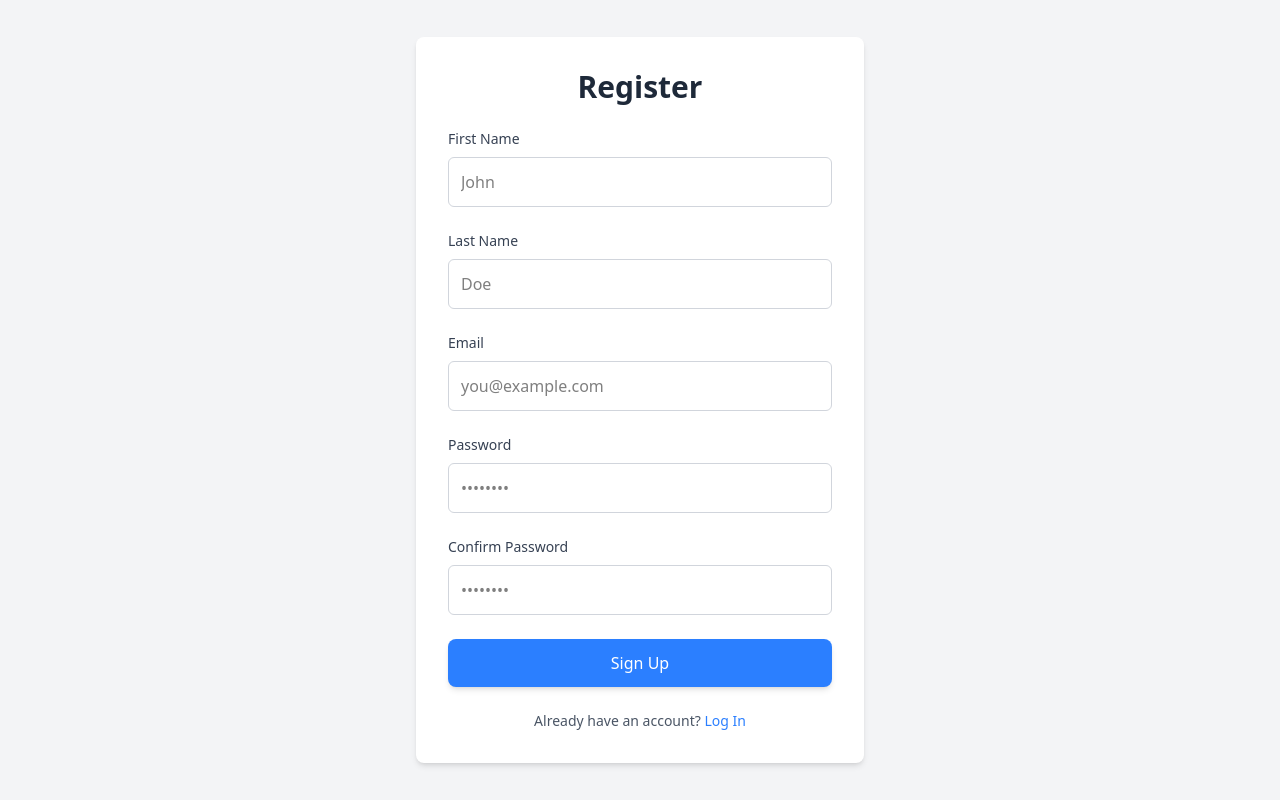
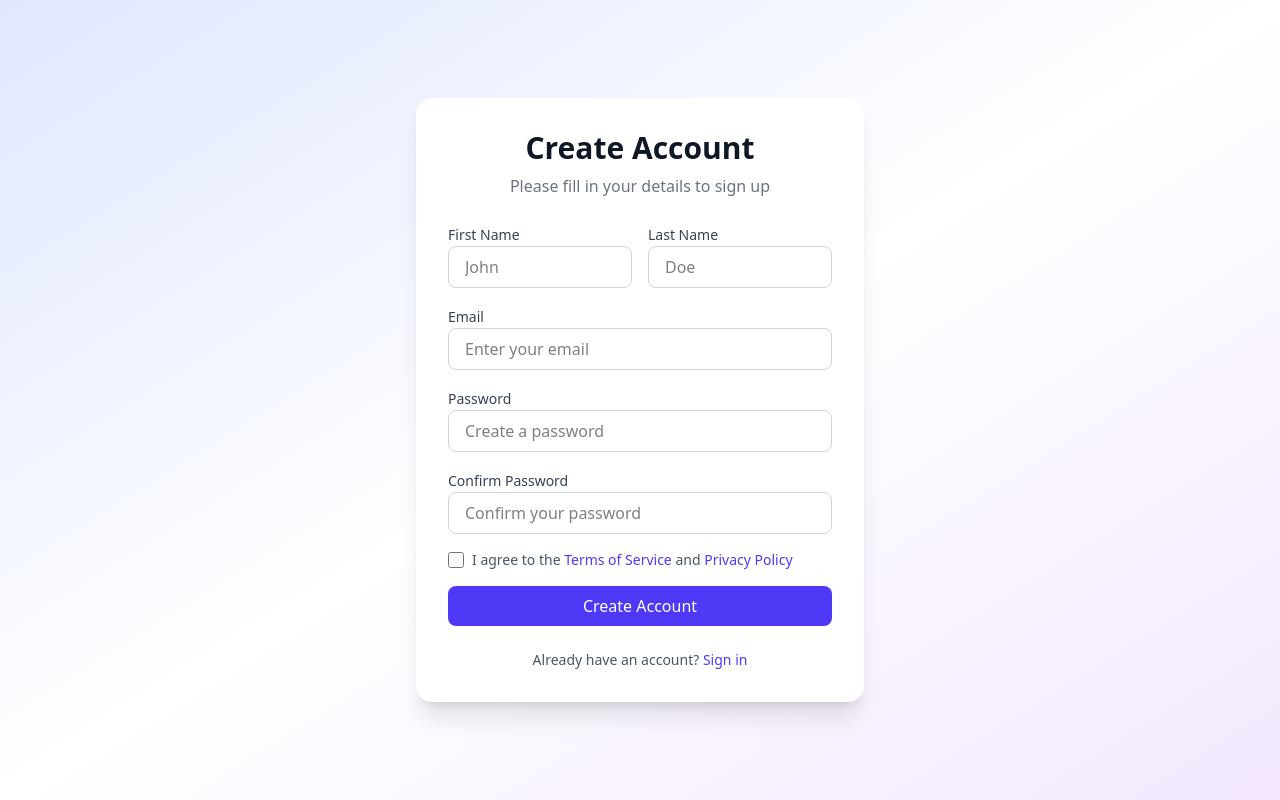
Before and after one commit to Arjunhg/all-about-nextjs, a Next.js app: page /05.SkipRoute/register in a window 1280 px wide. Built offline with nearby package versions, Linux system fonts and the light colour scheme.

Commit message:
(update): Complete login and register component

```diff
--- a/src/app/05.SkipRoute/(auth)/login/page.tsx
+++ b/src/app/05.SkipRoute/(auth)/login/page.tsx
@@ -1,59 +1,73 @@
 "use client";
+
+import Link from "next/link";
 
 const Login = () => {
   return (
-    <div className="flex items-center justify-center min-h-screen bg-gray-100 p-6">
-      <div className="bg-white p-8 rounded-lg shadow-md w-full max-w-sm">
-        <h1 className="text-3xl font-bold text-center text-gray-800 mb-6">
-          Login
-        </h1>
+    <div className="min-h-screen bg-gradient-to-br from-indigo-100 via-white to-purple-100 flex items-center justify-center p-4">
+      <div className="bg-white w-full max-w-md p-8 rounded-2xl shadow-xl space-y-6">
+        {/* Header */}
+        <div className="text-center space-y-2">
+          <h1 className="text-3xl font-bold text-gray-900">Welcome Back</h1>
+          <p className="text-gray-500">Please enter your details to sign in</p>
+        </div>
 
-        <form className="space-y-6">
-          <div>
-            <label
-              htmlFor="email"
-              className="block text-sm font-medium text-gray-700"
-            >
+        {/* Form */}
+        <form className="space-y-4">
+          <div className="space-y-2">
+            <label htmlFor="email" className="text-sm font-medium text-gray-700">
               Email
             </label>
             <input
               type="email"
               id="email"
-              className="w-full p-3 mt-2 border border-gray-300 rounded-md focus:outline-none focus:ring-2 focus:ring-blue-500"
-              placeholder="you@example.com"
+              className="w-full px-4 py-2 border border-gray-300 rounded-lg focus:ring-2 focus:ring-indigo-500 focus:border-indigo-500 outline-none transition-colors"
+              placeholder="Enter your email"
             />
           </div>
 
-          <div>
-            <label
-              htmlFor="password"
-              className="block text-sm font-medium text-gray-700"
-            >
+          <div className="space-y-2">
+            <label htmlFor="password" className="text-sm font-medium text-gray-700">
               Password
             </label>
             <input
               type="password"
               id="password"
-              className="w-full p-3 mt-2 border border-gray-300 rounded-md focus:outline-none focus:ring-2 focus:ring-blue-500"
-              placeholder="••••••••"
+              className="w-full px-4 py-2 border border-gray-300 rounded-lg focus:ring-2 focus:ring-indigo-500 focus:border-indigo-500 outline-none transition-colors"
+              placeholder="Enter your password"
             />
+          </div>
+
+          <div className="flex items-center justify-between text-sm">
+            <div className="flex items-center">
+              <input
+                type="checkbox"
+                id="remember"
+                className="h-4 w-4 text-indigo-600 focus:ring-indigo-500 border-gray-300 rounded"
+              />
+              <label htmlFor="remember" className="ml-2 text-gray-600">
+                Remember me
+              </label>
+            </div>
+            <a href="#" className="text-indigo-600 hover:text-indigo-500 font-medium">
+              Forgot password?
+            </a>
           </div>
 
           <button
             type="submit"
-            className="w-full py-3 bg-blue-500 text-white rounded-lg shadow-md hover:bg-blue-600 transition duration-200"
+            className="w-full bg-indigo-600 text-white py-2 px-4 rounded-lg hover:bg-indigo-700 focus:outline-none focus:ring-2 focus:ring-indigo-500 focus:ring-offset-2 transition-colors"
           >
-            Log In
+            Sign in
           </button>
         </form>
 
-        <div className="mt-6 text-center">
-          <p className="text-sm text-gray-600">
-            Don&apos;t have an account?{" "}
-            <a href="/register" className="text-blue-500 hover:underline">
-              Register
-            </a>
-          </p>
+        {/* Footer */}
+        <div className="text-center text-sm text-gray-600">
+          Don't have an account?{" "}
+          <Link href="/05.SkipRoute/register" className="text-indigo-600 hover:text-indigo-500 font-medium">
+            Sign up
+          </Link>
         </div>
       </div>
     </div>
--- a/src/app/05.SkipRoute/(auth)/register/page.tsx
+++ b/src/app/05.SkipRoute/(auth)/register/page.tsx
@@ -1,109 +1,113 @@
 "use client";
+
+import Link from "next/link";
 
 const Register = () => {
   return (
-    <div className="flex items-center justify-center min-h-screen bg-gray-100 p-6">
-      <div className="bg-white p-8 rounded-lg shadow-md w-full max-w-md">
-        <h1 className="text-3xl font-bold text-center text-gray-800 mb-6">
-          Register
-        </h1>
+    <div className="min-h-screen bg-gradient-to-br from-indigo-100 via-white to-purple-100 flex items-center justify-center p-4">
+      <div className="bg-white w-full max-w-md p-8 rounded-2xl shadow-xl space-y-6">
+        {/* Header */}
+        <div className="text-center space-y-2">
+          <h1 className="text-3xl font-bold text-gray-900">Create Account</h1>
+          <p className="text-gray-500">Please fill in your details to sign up</p>
+        </div>
 
-        <form className="space-y-6">
-          <div>
-            <label
-              htmlFor="firstName"
-              className="block text-sm font-medium text-gray-700"
-            >
+        {/* Form */}
+        <form className="space-y-4">
+          <div className="grid grid-cols-2 gap-4">
+            <div className="space-y-2">
+              <label htmlFor="firstName" className="text-sm font-medium text-gray-700">
                 First Name
               </label>
               <input
                 type="text"
                 id="firstName"
-              name="firstName"
-              className="w-full p-3 mt-2 border border-gray-300 rounded-md focus:outline-none focus:ring-2 focus:ring-blue-500"
+                className="w-full px-4 py-2 border border-gray-300 rounded-lg focus:ring-2 focus:ring-indigo-500 focus:border-indigo-500 outline-none transition-colors"
                 placeholder="John"
               />
             </div>
 
-          <div>
-            <label
-              htmlFor="lastName"
-              className="block text-sm font-medium text-gray-700"
-            >
+            <div className="space-y-2">
+              <label htmlFor="lastName" className="text-sm font-medium text-gray-700">
                 Last Name
               </label>
               <input
                 type="text"
                 id="lastName"
-              name="lastName"
-              className="w-full p-3 mt-2 border border-gray-300 rounded-md focus:outline-none focus:ring-2 focus:ring-blue-500"
+                className="w-full px-4 py-2 border border-gray-300 rounded-lg focus:ring-2 focus:ring-indigo-500 focus:border-indigo-500 outline-none transition-colors"
                 placeholder="Doe"
               />
             </div>
+          </div>
 
-          <div>
-            <label
-              htmlFor="email"
-              className="block text-sm font-medium text-gray-700"
-            >
+          <div className="space-y-2">
+            <label htmlFor="email" className="text-sm font-medium text-gray-700">
               Email
             </label>
             <input
               type="email"
               id="email"
-              name="email"
-              className="w-full p-3 mt-2 border border-gray-300 rounded-md focus:outline-none focus:ring-2 focus:ring-blue-500"
-              placeholder="you@example.com"
+              className="w-full px-4 py-2 border border-gray-300 rounded-lg focus:ring-2 focus:ring-indigo-500 focus:border-indigo-500 outline-none transition-colors"
+              placeholder="Enter your email"
             />
           </div>
 
-          <div>
-            <label
-              htmlFor="password"
-              className="block text-sm font-medium text-gray-700"
-            >
+          <div className="space-y-2">
+            <label htmlFor="password" className="text-sm font-medium text-gray-700">
               Password
             </label>
             <input
               type="password"
               id="password"
-              name="password"
-              className="w-full p-3 mt-2 border border-gray-300 rounded-md focus:outline-none focus:ring-2 focus:ring-blue-500"
-              placeholder="••••••••"
+              className="w-full px-4 py-2 border border-gray-300 rounded-lg focus:ring-2 focus:ring-indigo-500 focus:border-indigo-500 outline-none transition-colors"
+              placeholder="Create a password"
             />
           </div>
 
-          <div>
-            <label
-              htmlFor="confirmPassword"
-              className="block text-sm font-medium text-gray-700"
-            >
+          <div className="space-y-2">
+            <label htmlFor="confirmPassword" className="text-sm font-medium text-gray-700">
               Confirm Password
             </label>
             <input
               type="password"
               id="confirmPassword"
-              name="confirmPassword"
-              className="w-full p-3 mt-2 border border-gray-300 rounded-md focus:outline-none focus:ring-2 focus:ring-blue-500"
-              placeholder="••••••••"
+              className="w-full px-4 py-2 border border-gray-300 rounded-lg focus:ring-2 focus:ring-indigo-500 focus:border-indigo-500 outline-none transition-colors"
+              placeholder="Confirm your password"
             />
+          </div>
+
+          <div className="flex items-center">
+            <input
+              type="checkbox"
+              id="terms"
+              className="h-4 w-4 text-indigo-600 focus:ring-indigo-500 border-gray-300 rounded"
+            />
+            <label htmlFor="terms" className="ml-2 text-sm text-gray-600">
+              I agree to the{" "}
+              <a href="#" className="text-indigo-600 hover:text-indigo-500">
+                Terms of Service
+              </a>{" "}
+              and{" "}
+              <a href="#" className="text-indigo-600 hover:text-indigo-500">
+                Privacy Policy
+              </a>
+            </label>
           </div>
 
           <button
             type="submit"
-            className="w-full py-3 bg-blue-500 text-white rounded-lg shadow-md hover:bg-blue-600 transition duration-200"
+            className="w-full bg-indigo-600 text-white py-2 px-4 rounded-lg hover:bg-indigo-700 focus:outline-none focus:ring-2 focus:ring-indigo-500 focus:ring-offset-2 transition-colors"
           >
-            Sign Up
+            Create Account
           </button>
         </form>
 
-        <div className="mt-6 text-center">
-          <p className="text-sm text-gray-600">
+        {/* Footer */}
+        <div className="text-center text-sm text-gray-600">
           Already have an account?{" "}
-            <a href="/login" className="text-blue-500 hover:underline">
-              Log In
-            </a>
-          </p>
+          <Link href="/05.SkipRoute/login" className="text-indigo-600 hover:text-indigo-500 font-medium">
+            Sign in
+          </Link>
         </div>
       </div>
     </div>
```
Lines whose indentation alone changed are shown as unchanged.
